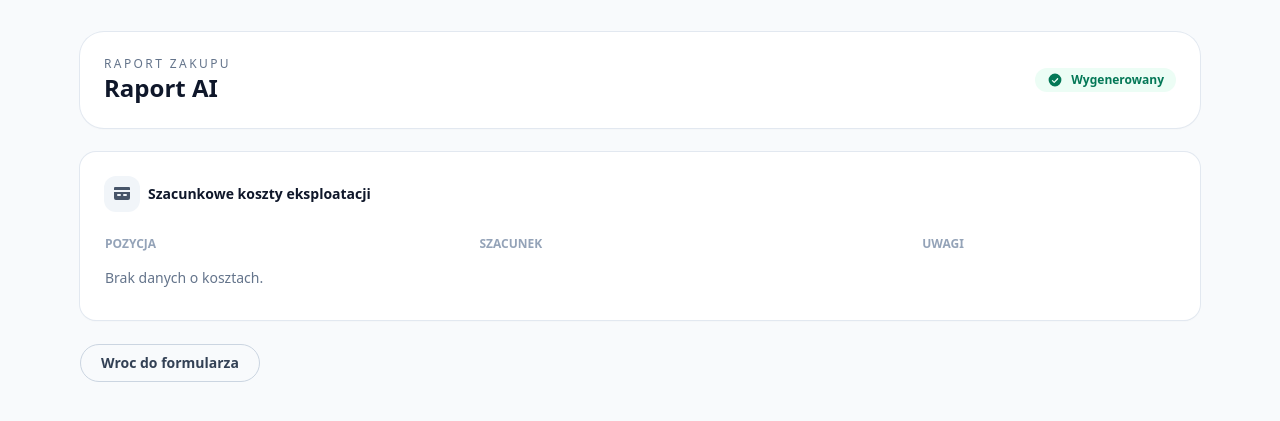
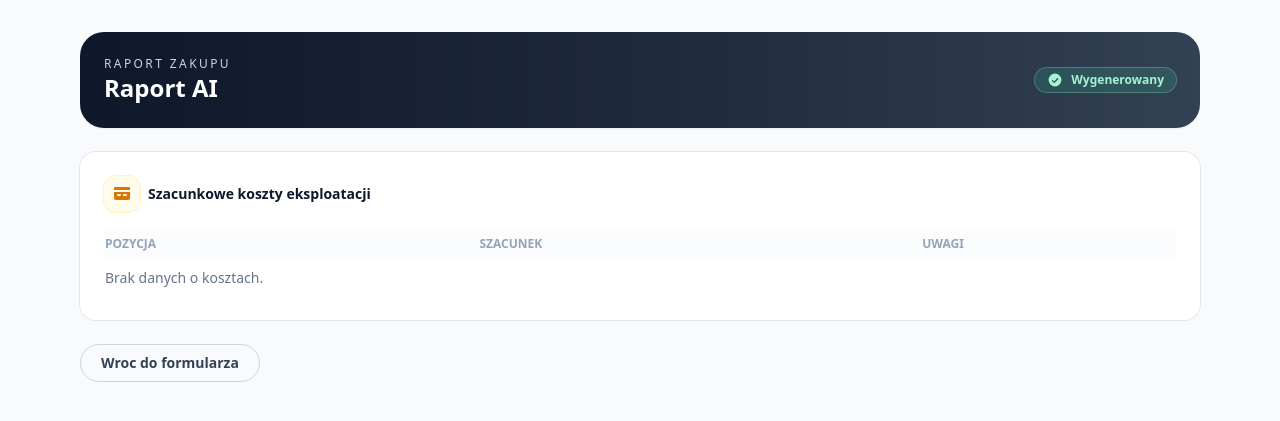
Before and after one commit to michalspoko18/car-buying-assistant, a Django app: page /report/ in a window 1280 px wide. Shown: the part 61-482 px from the top of the page. Run offline with Django 5.2, Linux system fonts and the light colour scheme; some libraries are stand-ins or nearby versions.

Commit message:
Improved raport layout

```diff
--- a/car_buying_assistant/assistant/templates/report.html
+++ b/car_buying_assistant/assistant/templates/report.html
@@ -1,17 +1,17 @@
 {% extends "base.html" %}{% block content %}
 <section class="space-y-6">
-  <div class="rounded-3xl bg-white p-6 shadow-sm ring-1 ring-slate-200">
+  <div class="rounded-3xl bg-gradient-to-r from-slate-900 via-slate-800 to-slate-700 p-6 text-white shadow-sm">
     <div class="flex flex-wrap items-center justify-between gap-4">
       <div>
-        <p class="text-xs uppercase tracking-[0.2em] text-slate-500">Raport zakupu</p>
-        <h1 class="text-2xl font-semibold text-slate-900">
+        <p class="text-xs uppercase tracking-[0.2em] text-slate-300">Raport zakupu</p>
+        <h1 class="text-2xl font-semibold text-white">
           {{ report_title|default:"Raport AI" }}
         </h1>
         {% if report_subtitle %}
-        <p class="mt-1 text-sm text-slate-600">{{ report_subtitle }}</p>
+        <p class="mt-1 text-sm text-slate-200">{{ report_subtitle }}</p>
         {% endif %}
       </div>
-      <span class="inline-flex items-center gap-2 rounded-full bg-emerald-50 px-3 py-1 text-xs font-semibold text-emerald-700">
+      <span class="inline-flex items-center gap-2 rounded-full bg-emerald-400/15 px-3 py-1 text-xs font-semibold text-emerald-200 ring-1 ring-emerald-300/40">
         <svg class="h-4 w-4" viewBox="0 0 20 20" fill="currentColor" aria-hidden="true">
           <path fill-rule="evenodd" d="M10 18a8 8 0 100-16 8 8 0 000 16zm3.78-9.28a.75.75 0 10-1.06-1.06L9 11.94 7.28 10.22a.75.75 0 00-1.06 1.06l2.25 2.25a.75.75 0 001.06 0l4.25-4.25z" clip-rule="evenodd" />
         </svg>
@@ -29,10 +29,10 @@
   {% else %}
   <div class="grid gap-6 md:grid-cols-2">
     {% for section in sections %}
-    <article class="rounded-2xl bg-white p-6 shadow-sm ring-1 ring-slate-200">
+    <article class="rounded-2xl bg-white/90 p-6 shadow-sm ring-1 ring-slate-200 backdrop-blur">
       <div class="flex items-start justify-between gap-3">
         <div class="flex items-center gap-2">
-          <span class="flex h-9 w-9 items-center justify-center rounded-xl bg-slate-100 text-slate-600">
+          <span class="flex h-9 w-9 items-center justify-center rounded-xl bg-sky-50 text-sky-600 ring-1 ring-sky-100">
             {% if section.icon == "star" %}
             <svg class="h-5 w-5" viewBox="0 0 20 20" fill="currentColor" aria-hidden="true">
               <path d="M9.049 2.927c.3-.921 1.603-.921 1.902 0l1.286 3.957a1 1 0 00.95.69h4.162c.969 0 1.371 1.24.588 1.81l-3.37 2.449a1 1 0 00-.363 1.118l1.287 3.957c.3.921-.755 1.688-1.54 1.118l-3.37-2.449a1 1 0 00-1.176 0l-3.37 2.449c-.784.57-1.838-.197-1.539-1.118l1.287-3.957a1 1 0 00-.364-1.118L2.01 9.384c-.783-.57-.38-1.81.588-1.81h4.162a1 1 0 00.95-.69l1.286-3.957z" />
@@ -70,9 +70,9 @@
     </article>
     {% endfor %}
 
-    <article class="rounded-2xl bg-white p-6 shadow-sm ring-1 ring-slate-200 md:col-span-2">
+    <article class="rounded-2xl bg-white/90 p-6 shadow-sm ring-1 ring-slate-200 backdrop-blur md:col-span-2">
       <div class="flex items-center gap-2">
-        <span class="flex h-9 w-9 items-center justify-center rounded-xl bg-slate-100 text-slate-600">
+        <span class="flex h-9 w-9 items-center justify-center rounded-xl bg-amber-50 text-amber-600 ring-1 ring-amber-100">
           <svg class="h-5 w-5" viewBox="0 0 20 20" fill="currentColor" aria-hidden="true">
             <path d="M2 4a1 1 0 011-1h14a1 1 0 011 1v2H2V4z" />
             <path fill-rule="evenodd" d="M2 8h16v6a2 2 0 01-2 2H4a2 2 0 01-2-2V8zm4 2a1 1 0 100 2h2a1 1 0 100-2H6zm6 0a1 1 0 100 2h2a1 1 0 100-2h-2z" clip-rule="evenodd" />
@@ -83,7 +83,7 @@
       <div class="mt-4 overflow-x-auto">
         <table class="w-full text-left text-sm text-slate-600">
           <thead class="text-xs uppercase text-slate-400">
-            <tr>
+            <tr class="odd:bg-slate-50/60">
               <th class="py-2 pr-3 font-semibold">Pozycja</th>
               <th class="py-2 pr-3 font-semibold">Szacunek</th>
               <th class="py-2 font-semibold">Uwagi</th>
```
